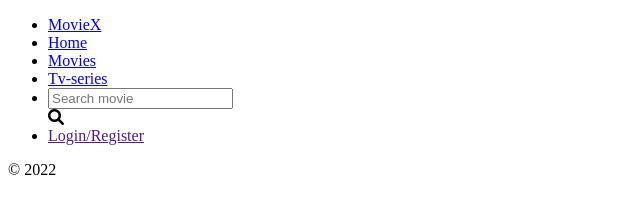
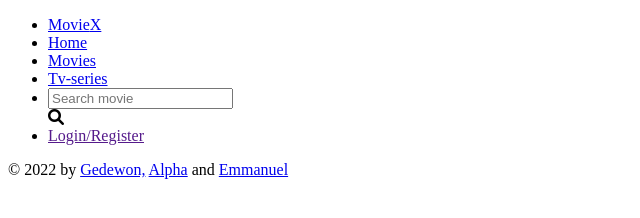
Before and after one commit to AlphaNtihinduka/Browse-movie-app, a website: page src/index.html in a window 1280 px wide. Shown: the whole page, without its empty margins (0-640 px from the left). Drawn offline with Linux system fonts and the light colour scheme; a web font is replaced by a local one.

Commit message:
Modify footer

```diff
--- a/src/index.html
+++ b/src/index.html
@@ -37,7 +37,11 @@
   </header>
 
   <footer>
-    &copy; 2022
+    <p>&copy; 2022 by
+      <a href="https://github.com/gedewon">Gedewon,</a>
+      <a href="https://github.com/AlphaNtihinduka">Alpha</a> and
+      <a href="https://github.com/emmiiorji">Emmanuel</a>
+    </p>
   </footer>
 </body>
 </html>
```
